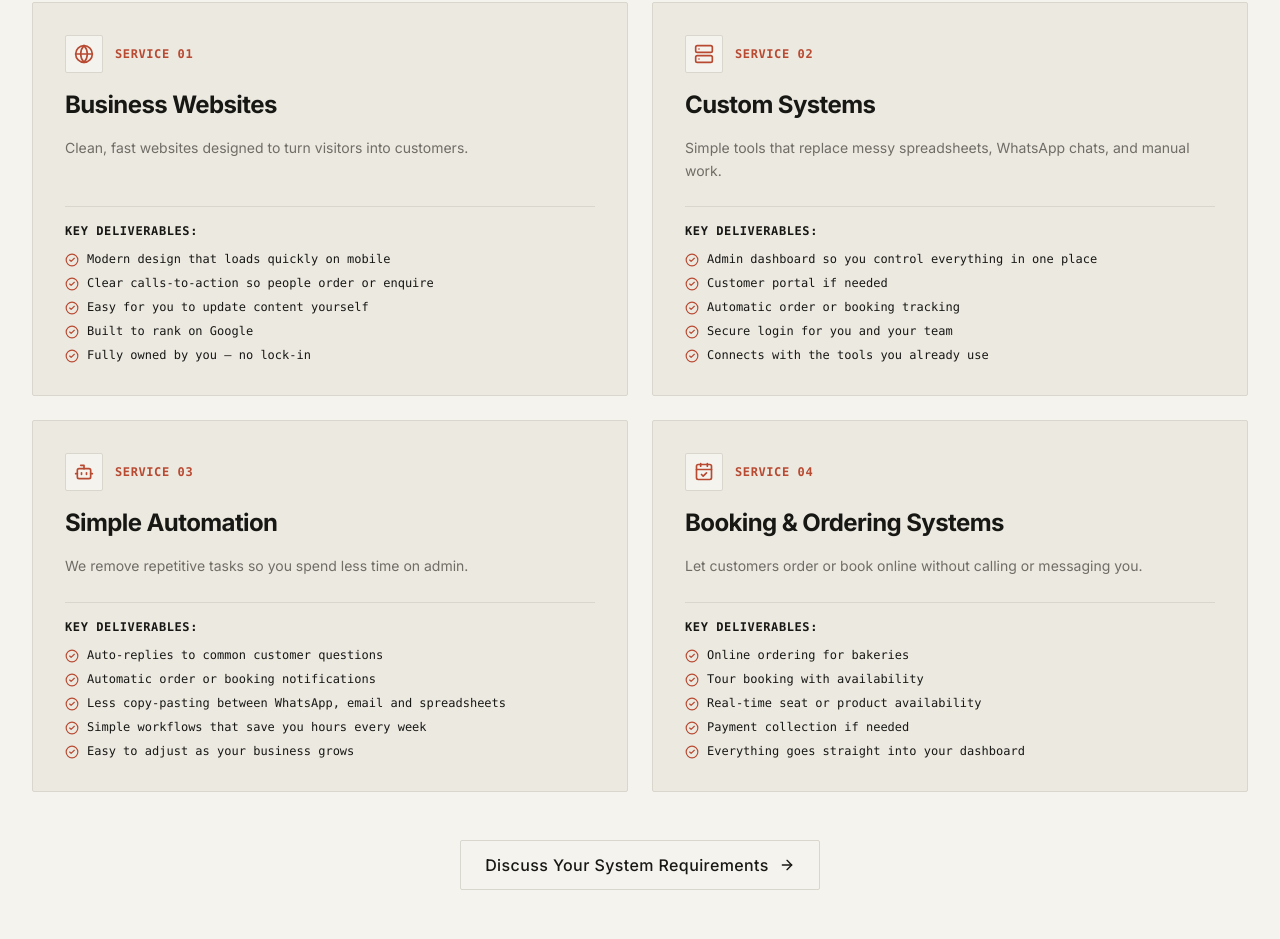
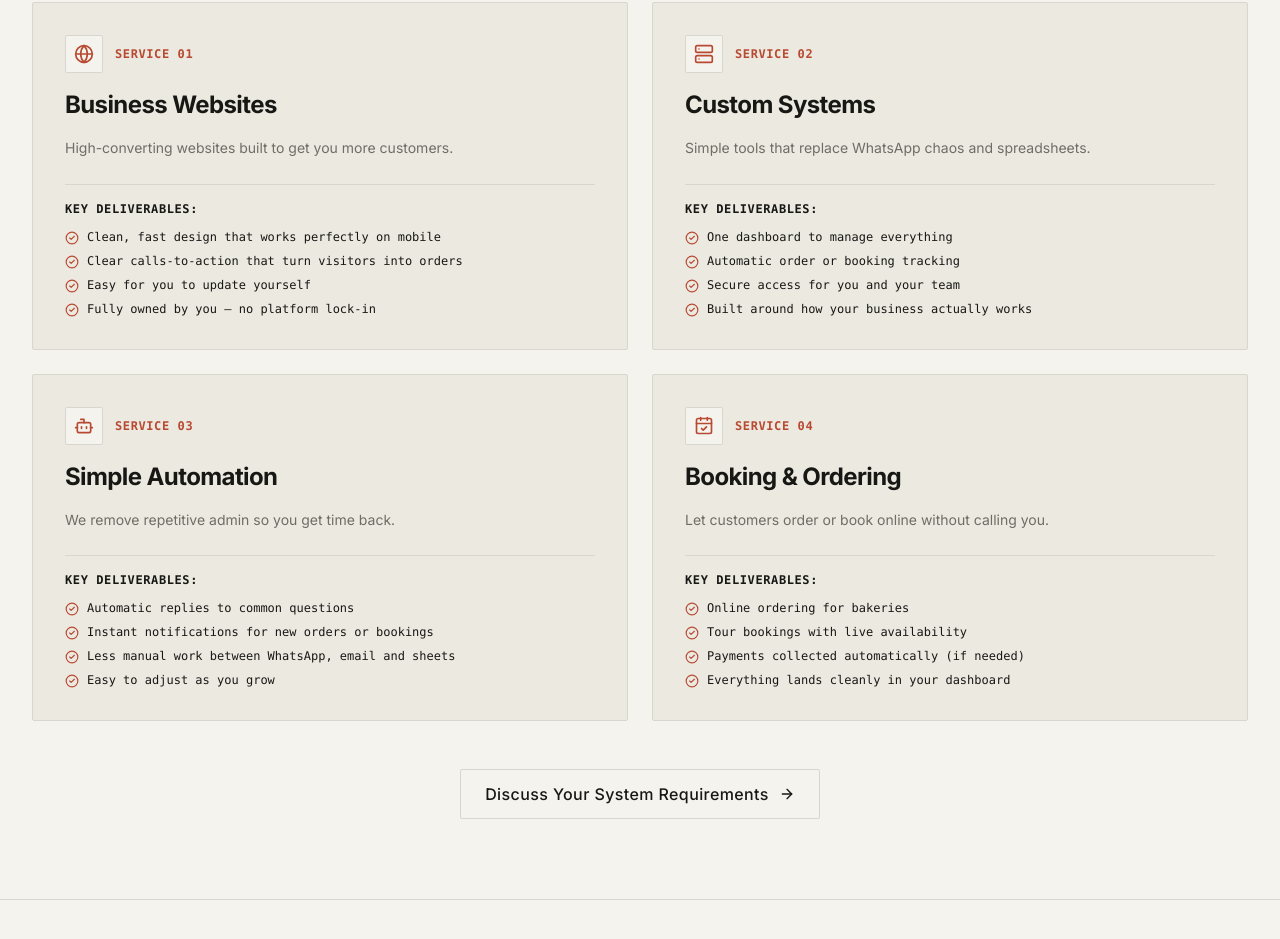
Before and after one commit to IsacSmile/thrine-uk, a React (Vite) app: page / in a window 1280 px wide. Shown: the part 6588-7527 px from the top of the page. Built offline with nearby package versions, Linux system fonts and the light colour scheme; no server answers.

Commit message:
copy: update 4 service cards to concise, punchy, premium copy

```diff
--- a/src/data/services.ts
+++ b/src/data/services.ts
@@ -13,14 +13,13 @@ export const services: Service[] = [
     id: "business-websites",
     number: "01",
     title: "Business Websites",
-    shortDescription: "Clean, fast websites designed to turn visitors into customers.",
-    fullDescription: "Clean, fast websites designed to turn visitors into customers.",
+    shortDescription: "High-converting websites built to get you more customers.",
+    fullDescription: "High-converting websites built to get you more customers.",
     deliverables: [
-      "Modern design that loads quickly on mobile",
-      "Clear calls-to-action so people order or enquire",
-      "Easy for you to update content yourself",
-      "Built to rank on Google",
-      "Fully owned by you — no lock-in"
+      "Clean, fast design that works perfectly on mobile",
+      "Clear calls-to-action that turn visitors into orders",
+      "Easy for you to update yourself",
+      "Fully owned by you — no platform lock-in"
     ],
     idealFor: [
       "Boutique bakeries & cake shops",
@@ -32,14 +31,13 @@ export const services: Service[] = [
     id: "custom-web-systems",
     number: "02",
     title: "Custom Systems",
-    shortDescription: "Simple tools that replace messy spreadsheets, WhatsApp chats, and manual work.",
-    fullDescription: "Simple tools that replace messy spreadsheets, WhatsApp chats, and manual work.",
+    shortDescription: "Simple tools that replace WhatsApp chaos and spreadsheets.",
+    fullDescription: "Simple tools that replace WhatsApp chaos and spreadsheets.",
     deliverables: [
-      "Admin dashboard so you control everything in one place",
-      "Customer portal if needed",
+      "One dashboard to manage everything",
       "Automatic order or booking tracking",
-      "Secure login for you and your team",
-      "Connects with the tools you already use"
+      "Secure access for you and your team",
+      "Built around how your business actually works"
     ],
     idealFor: [
       "Bakeries managing custom cake orders",
@@ -51,14 +49,13 @@ export const services: Service[] = [
     id: "ai-automation",
     number: "03",
     title: "Simple Automation",
-    shortDescription: "We remove repetitive tasks so you spend less time on admin.",
-    fullDescription: "We remove repetitive tasks so you spend less time on admin.",
+    shortDescription: "We remove repetitive admin so you get time back.",
+    fullDescription: "We remove repetitive admin so you get time back.",
     deliverables: [
-      "Auto-replies to common customer questions",
-      "Automatic order or booking notifications",
-      "Less copy-pasting between WhatsApp, email and spreadsheets",
-      "Simple workflows that save you hours every week",
-      "Easy to adjust as your business grows"
+      "Automatic replies to common questions",
+      "Instant notifications for new orders or bookings",
+      "Less manual work between WhatsApp, email and sheets",
+      "Easy to adjust as you grow"
     ],
     idealFor: [
       "Businesses dealing with repeat customer inquiries",
@@ -69,15 +66,14 @@ export const services: Service[] = [
   {
     id: "booking-ordering-systems",
     number: "04",
-    title: "Booking & Ordering Systems",
-    shortDescription: "Let customers order or book online without calling or messaging you.",
-    fullDescription: "Let customers order or book online without calling or messaging you.",
+    title: "Booking & Ordering",
+    shortDescription: "Let customers order or book online without calling you.",
+    fullDescription: "Let customers order or book online without calling you.",
     deliverables: [
       "Online ordering for bakeries",
-      "Tour booking with availability",
-      "Real-time seat or product availability",
-      "Payment collection if needed",
-      "Everything goes straight into your dashboard"
+      "Tour bookings with live availability",
+      "Payments collected automatically (if needed)",
+      "Everything lands cleanly in your dashboard"
     ],
     idealFor: [
       "Tour & excursion operators",
```
